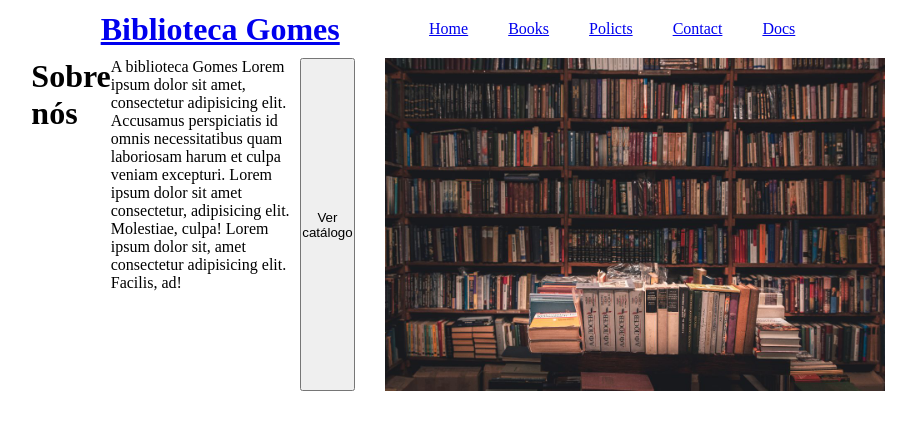
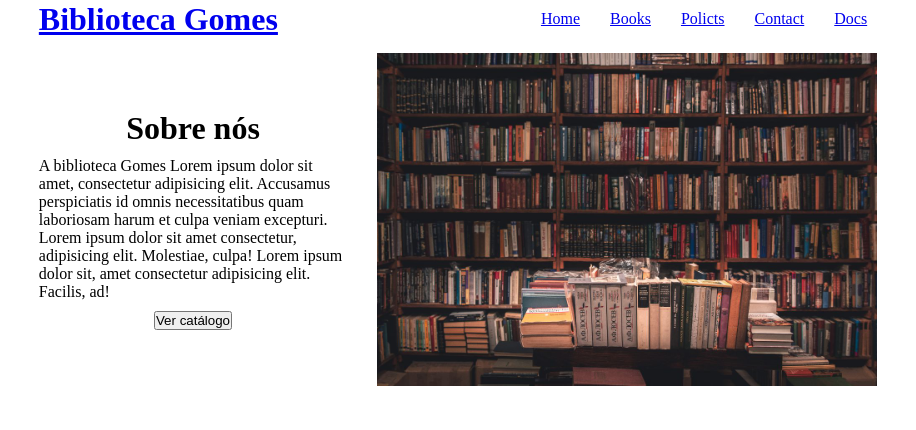
Before and after one commit to MartinianoGomes/library-api, a plain HTML site: page frontend/src/index.html in a window 1280 px wide. Shown: the whole page, without its empty margins (182-1098 px from the left). Drawn offline with Linux system fonts and the light colour scheme.

Commit message:
style: Adicionando estilizações da página.

```diff
--- a/frontend/src/style.css
+++ b/frontend/src/style.css
@@ -11,6 +11,7 @@
 body {
     display: grid;
     grid-template-columns: 1fr 2fr 2fr 1fr;
+    gap: 15px;
 }
 
 
@@ -19,7 +20,7 @@ body {
 /* Estilização do cabeçalho da página */
 header {
     display: flex;
-    justify-content: space-evenly;
+    justify-content: space-between;
     align-items: center;
     text-align: center;
 
@@ -28,11 +29,11 @@ header {
 
 .menu {
     display: flex;
+    gap: 10px;
 }
 
 .item {
     margin: 10px;
-    padding: 10px;
 }
 
 
@@ -53,6 +54,10 @@ main {
     grid-column: 1/2;
 
     display: flex;
+    align-items: center;
+    flex-direction: column;
+    justify-content: center;
+    gap: 10px;
 }
 
 .parte2 {
```
